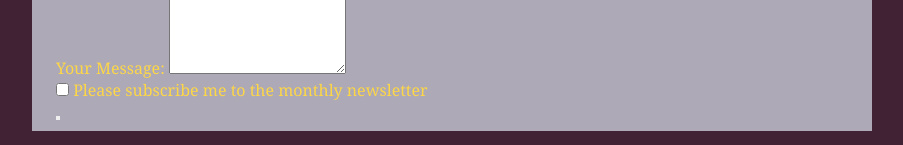
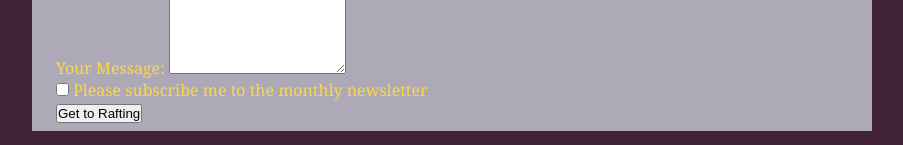
Before and after one commit to l3roybr0wn/wdd130, a plain HTML site: page wwr/contact.html in a window 1280 px wide. Shown: the part 1475-1620 px from the top of the page, without its empty margins (188-1091 px from the left). Drawn offline with Linux system fonts and the light colour scheme.

Commit message:
fix submit button on form

```diff
--- a/wwr/contact.html
+++ b/wwr/contact.html
@@ -79,7 +79,7 @@
                     <label for="newsletter">Please subscribe me to the monthly newsletter</label>
                 </div>
 
-                <button type="submit" value="Get to Rafting">
+                <button type="submit" form="nameform" value="submit">Get to Rafting</button>
             </form>
         </section>
 
```
